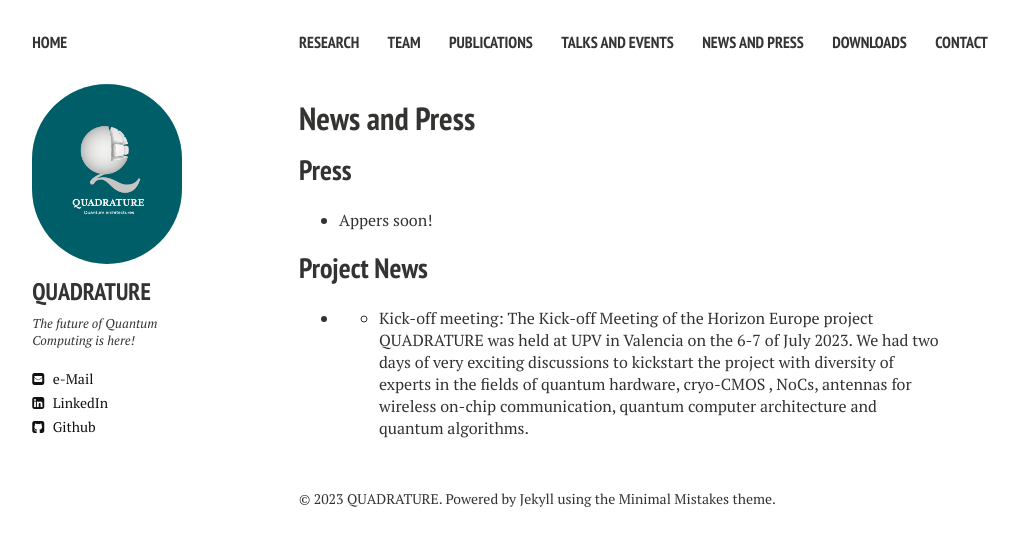
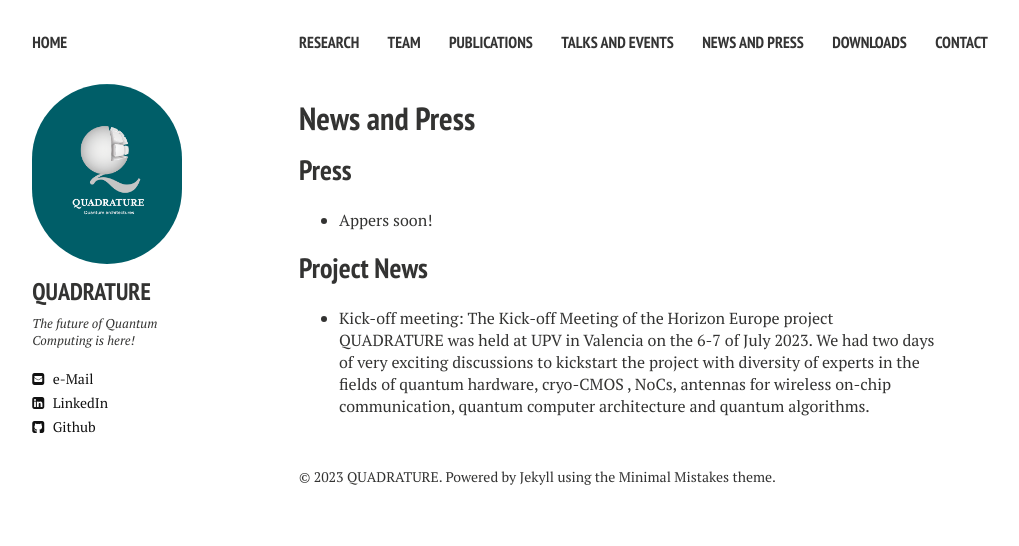
Before and after one commit to biddu/biddu.github.io, a Jekyll site: the page built from News.md, in a window 1280 px wide. Shown: the top 546 px of the page, without its empty margins (21-1040 px from the left). Built offline with Jekyll 4.4.1, drawn with Linux system fonts in a browser that asks for light colours; nearby versions of some CDN libraries.

Commit message:
Update News.md

```diff
--- a/News.md
+++ b/News.md
@@ -11,4 +11,4 @@ comments: false
 + Appers soon!
 
 ## Project News
-+ -	Kick-off meeting: The Kick-off Meeting of the Horizon Europe project QUADRATURE was held at UPV in Valencia on the 6-7 of July 2023. We had two days of very exciting discussions to kickstart the project with diversity of experts in the fields of quantum hardware, cryo-CMOS , NoCs, antennas for wireless on-chip communication, quantum computer architecture and quantum algorithms.
++ Kick-off meeting: The Kick-off Meeting of the Horizon Europe project QUADRATURE was held at UPV in Valencia on the 6-7 of July 2023. We had two days of very exciting discussions to kickstart the project with diversity of experts in the fields of quantum hardware, cryo-CMOS , NoCs, antennas for wireless on-chip communication, quantum computer architecture and quantum algorithms.
```
